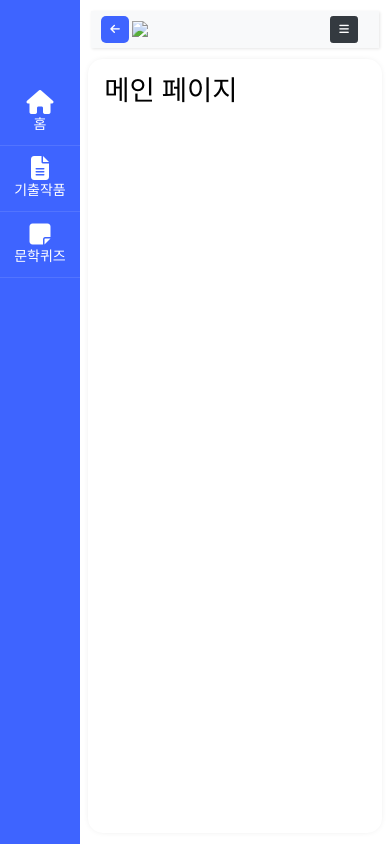
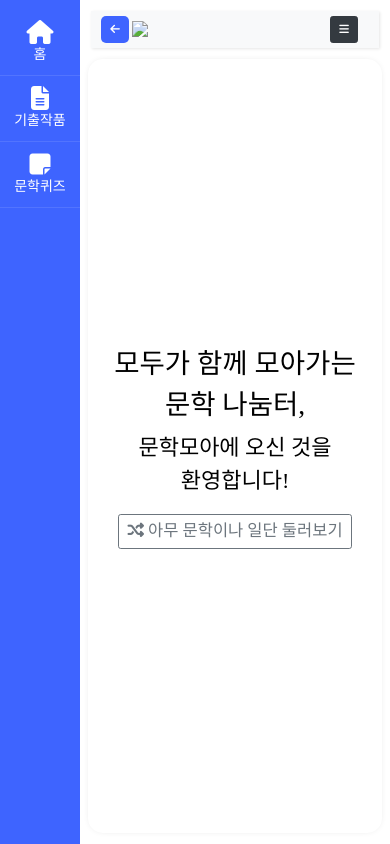
Before and after one commit to woduq1414/munhak-moa, a Flask app: template templates/index.html in a window 390 px wide. Run offline with Flask 2, Linux system fonts and the light colour scheme; the template is opened without the code that fills it, so the values that code supplies are empty; parts of the project's set-up code (start-up, migrations or seed data) failed here and were passed over; some libraries are stand-ins or nearby versions.

Commit message:
홈(메인) 페이지 수정

```diff
--- a/static/stylesheets/munhak_board.css
+++ b/static/stylesheets/munhak_board.css
@@ -650,3 +650,14 @@ img.videoThumbnail {
 .munhakCardWrapper {
     cursor: pointer;
 }
+
+#centerContent {
+    margin: auto;
+    text-align: center;
+    word-break: keep-all;
+}
+
+#goRandomMunhak {
+    margin-top: 1rem;
+    font-size: 1.5rem;
+}
--- a/static/stylesheets/nav.css
+++ b/static/stylesheets/nav.css
@@ -403,6 +403,14 @@ a[data-toggle="collapse"] {
     top: 0;
 }
 
+
+@media (min-width: 768px) {
     #navMenus {
         margin-top: 80px;
     }
+}
+@media (max-width: 768px) {
+    #navMenus {
+        margin-top: 10px;
+    }
+}
--- a/templates/index.html
+++ b/templates/index.html
@@ -8,9 +8,19 @@
 
 {% block main %}
     <div id="contentContainer">
-       <h1>
-           메인 페이지
-       </h1>
+       <div id="centerContent">
+
+           <h1>
+               모두가 함께 모아가는 문학 나눔터,
+           </h1>
+           <h2>
+               문학모아에 오신 것을 환영합니다!
+           </h2>
+
+           <div class="btn btn-outline-secondary" id="goRandomMunhak">
+               <i class="fas fa-random"></i>&nbsp;아무 문학이나 일단 둘러보기
+           </div>
+       </div>
     </div>
 
 {% endblock %}
@@ -18,7 +28,9 @@
 {% block script %}
     <script>
 
-
+        $("#goRandomMunhak").on("click",function(){
+          location.href=`{{ url_for("board.random_munhak") }}`
+        })
 
     </script>
 {% endblock %}
--- a/templates/layout.html
+++ b/templates/layout.html
@@ -97,7 +97,7 @@
 
                     </button>
 
-                    <img id="logo" src="{{ url_for('others.get_image', path='logo4.png') }}">
+                    <img id="logo" src="{{ url_for('others.get_image', path='logo6.png') }}">
                 </div>
 
 
```
Also changed, not shown: app/board/views.py (+11 -0 lines), templates/user/login_form.html (+7 -2 lines), templates/user/register_form.html (+5 -3 lines), images/logo6.png. Lines whose indentation alone changed are shown as unchanged.
